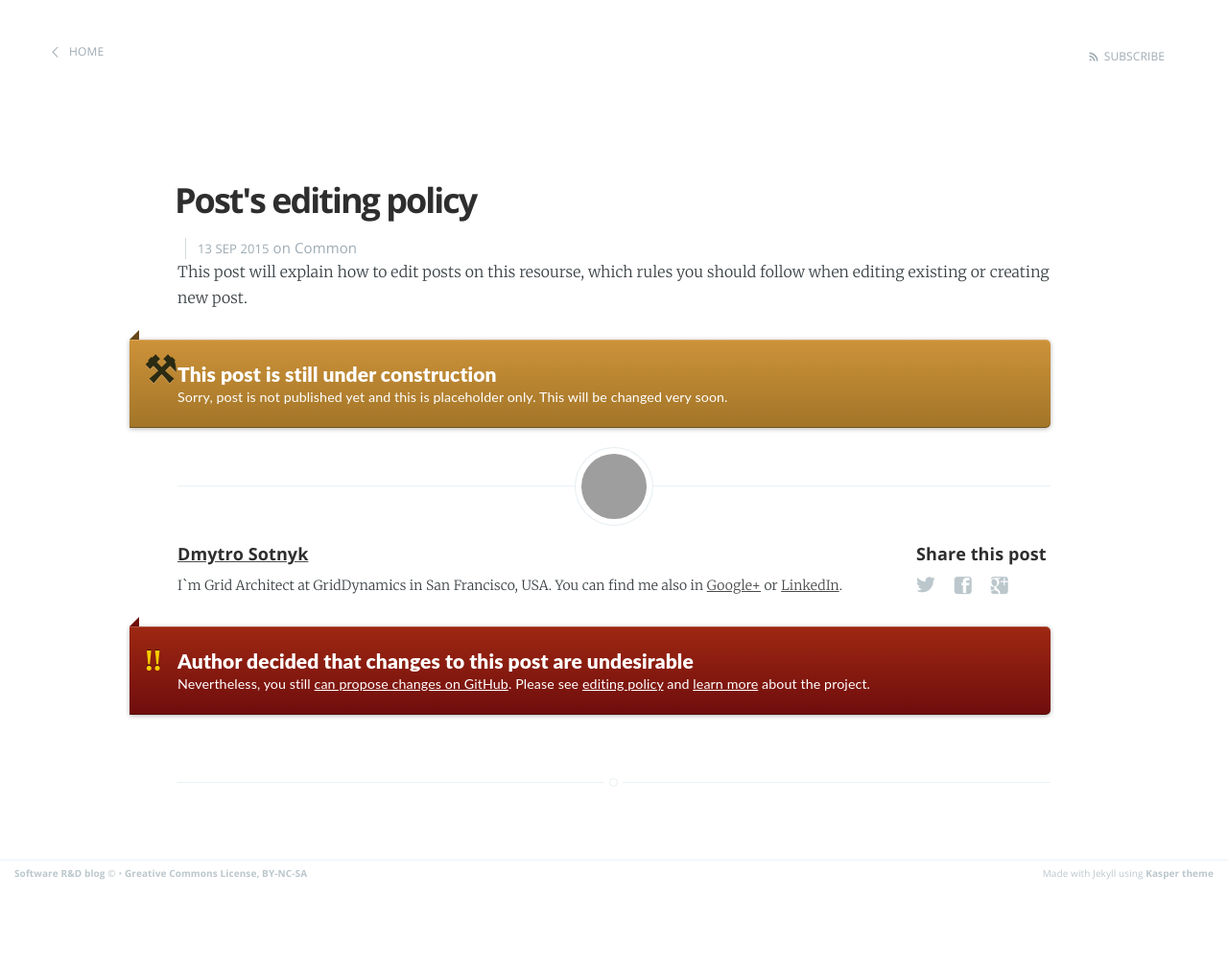
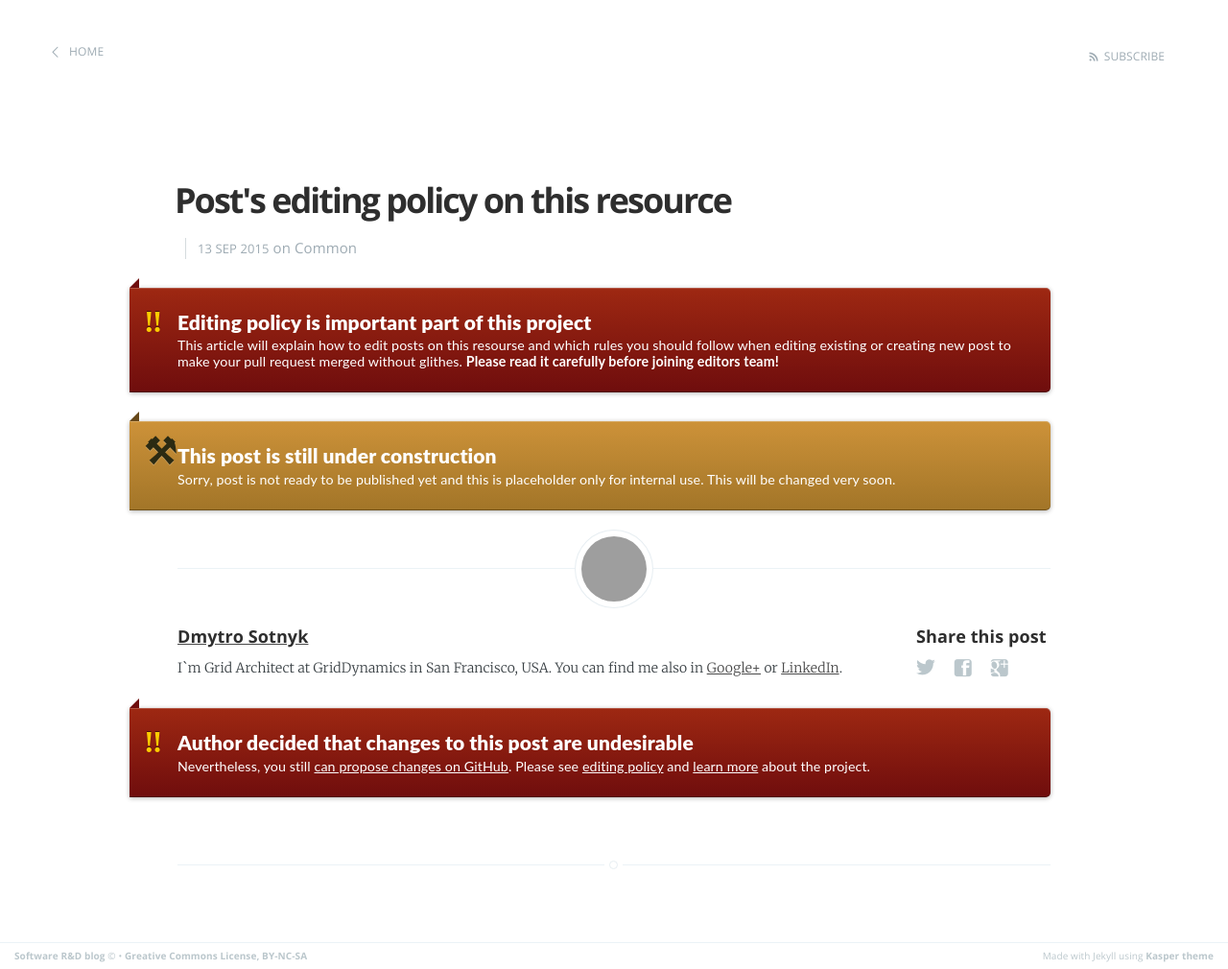
Before and after one commit to rndblog/rndblog.github.io, a Jekyll site: the page built from _posts/2015-09-12-editing-policy.markdown, in a window 1280 px wide. Shown: the whole page at 96% size. Built offline with Jekyll 4.4.1, drawn with Linux system fonts in a browser that asks for light colours; before the commit the page ends 925 px from its top, so only the background shows below that; grey boxes are pictures that could not be loaded.

Commit message:
Added editing policy stub

```diff
--- a/_includes/edit_note.html
+++ b/_includes/edit_note.html
@@ -1,6 +1,6 @@
 <div class="note">
   <h5>Author invites you to improve this post!</h5>
   <p>
-    <b><a href="https://github.com/rndblog/rndblog.github.io/edit/master/{{ page.path }}">Edit this post on GitHub</a> to make it better!</b> Please see <a href="">editing policy</a> and <a href="http://rndblog.github.io/common/2015/08/28/welcome.html">learn more</a> about the project before.<br/>
+    <b><a href="https://github.com/rndblog/rndblog.github.io/edit/master/{{ page.path }}">Edit this post on GitHub</a> to make it better!</b> Please see <a href="http://rndblog.github.io/common/2015/09/13/editing-policy.html">editing policy</a> and <a href="http://rndblog.github.io/common/2015/08/28/welcome.html">learn more</a> about the project before.<br/>
   </p>
 </div>
--- a/_includes/noedit_note.html
+++ b/_includes/noedit_note.html
@@ -1,6 +1,6 @@
 <div class="note warning">
   <h5>Author decided that changes to this post are undesirable</h5>
   <p>
-    Nevertheless, you still <a href="https://github.com/rndblog/rndblog.github.io/edit/master/{{ page.path }}">can propose changes on GitHub</a>. Please see <a href="">editing policy</a> and <a href="http://rndblog.github.io/common/2015/08/28/welcome.html">learn more</a> about the project.
+    Nevertheless, you still <a href="https://github.com/rndblog/rndblog.github.io/edit/master/{{ page.path }}">can propose changes on GitHub</a>. Please see <a href="http://rndblog.github.io/common/2015/09/13/editing-policy.html">editing policy</a> and <a href="http://rndblog.github.io/common/2015/08/28/welcome.html">learn more</a> about the project.
   </p>
 </div>
--- a/_posts/2015-09-12-editing-policy.markdown
+++ b/_posts/2015-09-12-editing-policy.markdown
@@ -1,6 +1,6 @@
 ---
 layout: post
-title:  "Post's editing policy"
+title:  "Post's editing policy on this resource"
 date:   2015-09-13 02:46:00
 categories: Common
 comments: true
@@ -11,7 +11,12 @@ author_image: "http://sotnikdv.github.io/assets/images/profile.png"
 author_bio: 'I`m Grid Architect at GridDynamics in San Francisco, USA. You can find me also in <a href="http://plus.google.com/109421189749606131821">Google+</a> or <a href="https://www.linkedin.com/in/sotnikdv">LinkedIn</a>.'
 ---
 
-This post will explain how to edit posts on this resourse, which rules you should follow when editing existing or creating new post.
+<div class="note warning">
+  <h5>Editing policy is important part of this project</h5>
+  <p>
+    This article will explain how to edit posts on this resourse and which rules you should follow when editing existing or creating new post to make your pull request merged without glithes. <b>Please read it carefully before joining editors team!</b>
+  </p>
+</div>
 
 * TOC
 {:toc}
@@ -19,6 +24,6 @@ This post will explain how to edit posts on this resourse, which rules you shoul
 <div class="note unreleased">
   <h5>This post is still under construction</h5>
   <p>
-    Sorry, post is not published yet and this is placeholder only. This will be changed very soon.
+    Sorry, post is not ready to be published yet and this is placeholder only for internal use. This will be changed very soon.
   </p>
 </div>
```
